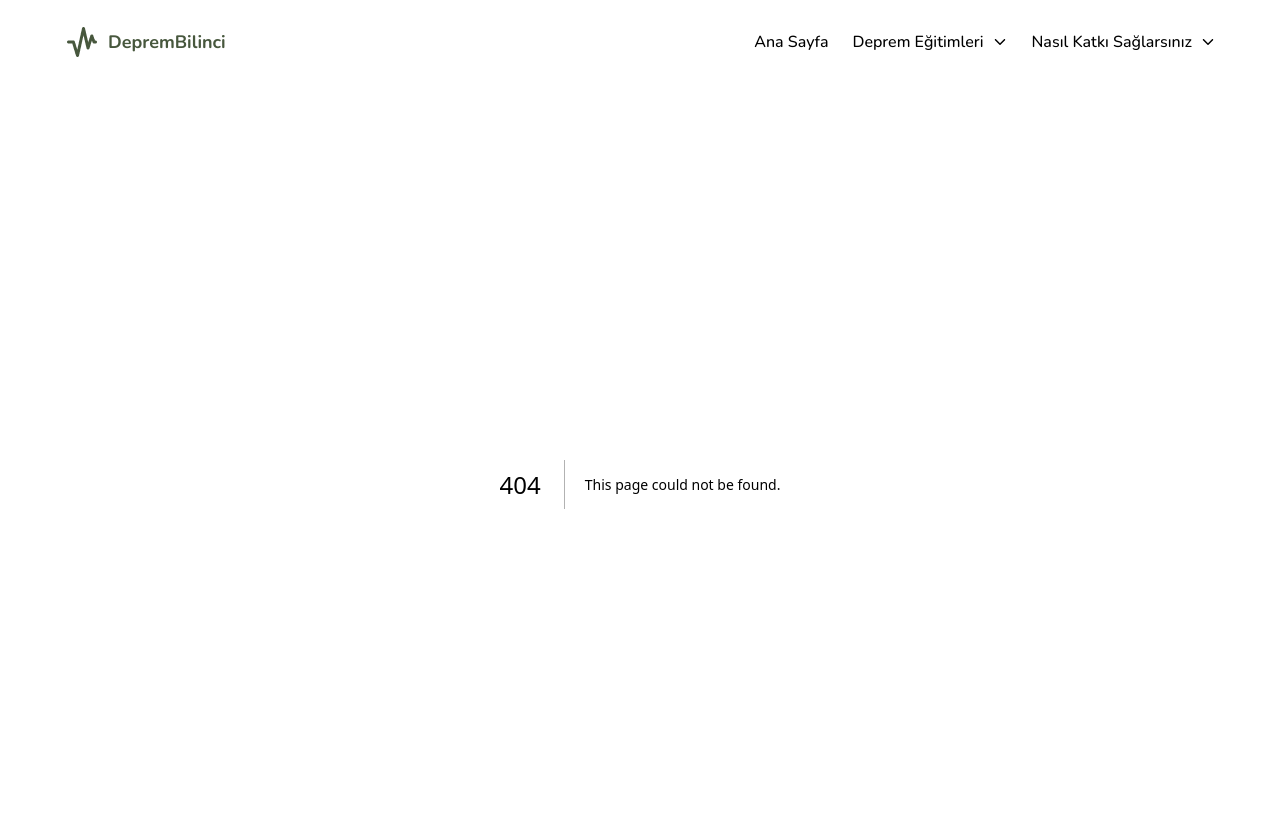
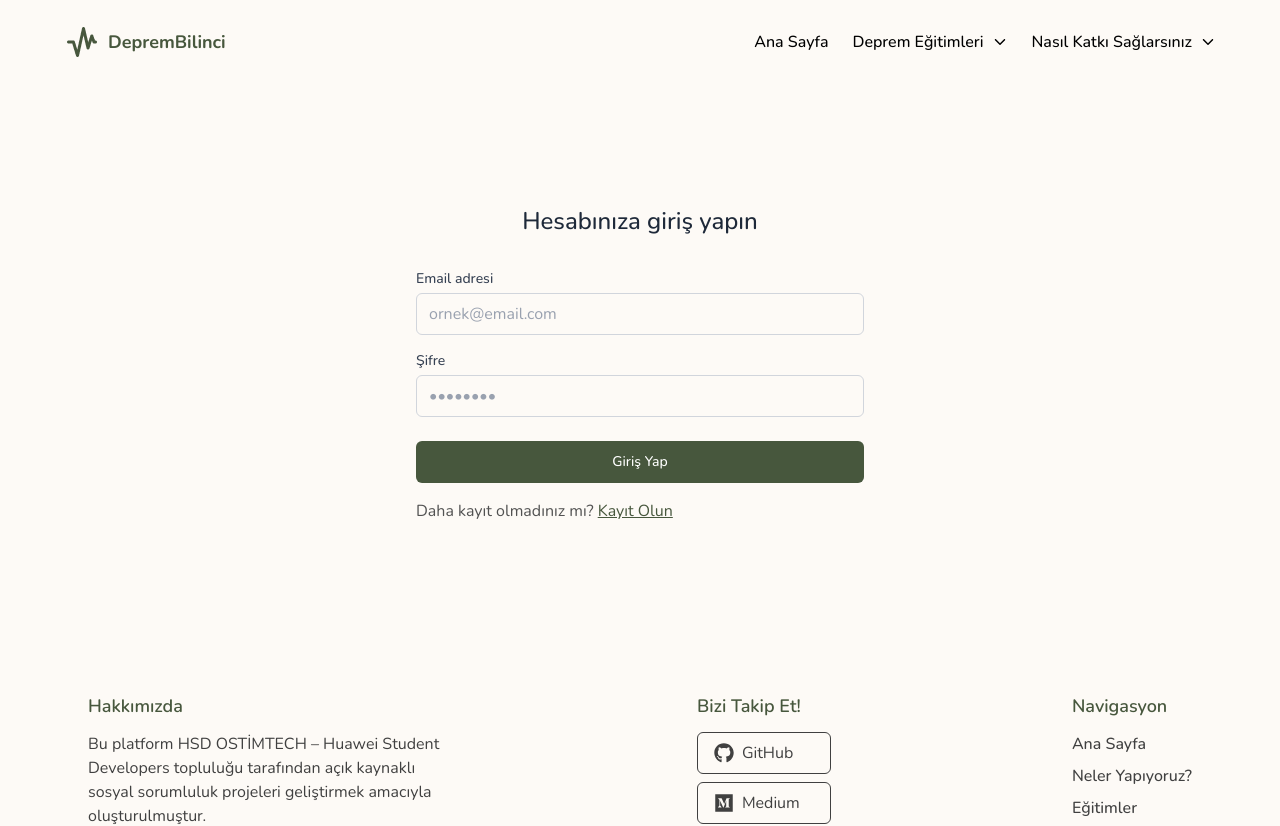
Before and after one commit to HSD-OSTIMTECH/DepremBilinci, a Next.js app: page /login in a window 1280 px wide. Before the commit this address had no page. Shown: the top 826 px of the page. Built offline with nearby package versions, Linux system fonts and the light colour scheme; no server answers.

Commit message:
feat: added login page

```diff
--- a/package.json
+++ b/package.json
@@ -20,7 +20,8 @@
     "react-dom": "^19.0.0",
     "react-hot-toast": "^2.5.2",
     "react-icons": "^5.5.0",
-    "tailwind-merge": "^3.3.0"
+    "tailwind-merge": "^3.3.0",
+    "zod": "^3.25.67"
   },
   "devDependencies": {
     "@tailwindcss/postcss": "^4",
--- /dev/null
+++ b/pages/login.tsx
@@ -0,0 +1,132 @@
+import { useState, useEffect } from 'react'
+import { supabase } from '@/lib/supabaseClient'
+import { useRouter } from 'next/router'
+import toast from 'react-hot-toast'
+import { z } from 'zod'
+
+// Validation schema
+const loginSchema = z.object({
+  email: z.string().email('Geçerli bir email adresi giriniz'),
+  password: z.string().min(6, 'Şifre en az 6 karakter olmalıdır')
+})
+
+const Login = () => {
+  const router = useRouter()
+  const [loading, setLoading] = useState(false)
+  const [formData, setFormData] = useState({
+    email: '',
+    password: ''
+  })
+
+  // Check if user is already logged in
+  useEffect(() => {
+    const checkUser = async () => {
+      const { data: { session } } = await supabase.auth.getSession()
+      if (session) {
+        router.replace('/')
+        toast.error('Zaten giriş yapmış durumdasınız')
+      }
+    }
+    checkUser()
+  }, [router])
+
+  const handleChange = (e: React.ChangeEvent<HTMLInputElement>) => {
+    setFormData(prev => ({
+      ...prev,
+      [e.target.name]: e.target.value
+    }))
+  }
+
+  const handleSubmit = async (e: React.FormEvent) => {
+    e.preventDefault()
+
+    try {
+      // Validate form data
+      loginSchema.parse(formData)
+
+      setLoading(true)
+      const { data, error } = await supabase.auth.signInWithPassword({
+        email: formData.email,
+        password: formData.password,
+      })
+
+      if (error) throw error
+
+      toast.success('Başarıyla giriş yapıldı')
+      router.push('/')
+
+    } catch (error) {
+      if (error instanceof z.ZodError) {
+        error.errors.forEach(err => {
+          toast.error(err.message)
+        })
+      } else {
+        toast.error('Giriş yapılırken bir hata oluştu')
+      }
+    } finally {
+      setLoading(false)
+    }
+  }
+
+  return (
+    <div className="min-h-[70vh] flex items-center justify-center py-8 px-4">
+      <div className="w-full max-w-md">
+        <div className="mb-8">
+          <h2 className="text-center text-2xl font-medium text-gray-800">
+            Hesabınıza giriş yapın
+          </h2>
+        </div>
+
+        <form onSubmit={handleSubmit} className="space-y-6">
+          <div className="space-y-4">
+            <div>
+              <label htmlFor="email" className="block text-sm font-medium text-gray-700 mb-1">
+                Email adresi
+              </label>
+              <input
+                id="email"
+                name="email"
+                type="email"
+                required
+                className="w-full px-3 py-2 border border-gray-300 rounded-md placeholder-gray-400 focus:outline-none focus:ring-2 focus:ring-primary/50 focus:border-primary transition-colors"
+                placeholder="ornek@email.com"
+                value={formData.email}
+                onChange={handleChange}
+              />
+            </div>
+
+            <div>
+              <label htmlFor="password" className="block text-sm font-medium text-gray-700 mb-1">
+                Şifre
+              </label>
+              <input
+                id="password"
+                name="password"
+                type="password"
+                required
+                className="w-full px-3 py-2 border border-gray-300 rounded-md placeholder-gray-400 focus:outline-none focus:ring-2 focus:ring-primary/50 focus:border-primary transition-colors"
+                placeholder="••••••••"
+                value={formData.password}
+                onChange={handleChange}
+              />
+            </div>
+          </div>
+
+          <button
+            type="submit"
+            disabled={loading}
+            className="w-full flex justify-center py-2.5 px-4 border border-transparent rounded-md text-sm font-medium text-white bg-primary hover:bg-primary/90 focus:outline-none focus:ring-2 focus:ring-offset-2 focus:ring-primary disabled:opacity-50 disabled:cursor-not-allowed transition-colors"
+          >
+            {loading ? 'Giriş yapılıyor...' : 'Giriş Yap'}
+          </button>
+        </form>
+        <span className='text-neutral-600 block mt-4'>
+            Daha kayıt olmadınız mı?  <a href="/reigster" className='underline text-primary hover:text-primary/70 transition-colors'>Kayıt Olun</a>
+        </span>
+
+      </div>
+    </div>
+  )
+}
+
+export default Login
```
Also changed, not shown: 1 other file (tests, documents, lock files or other folders).
